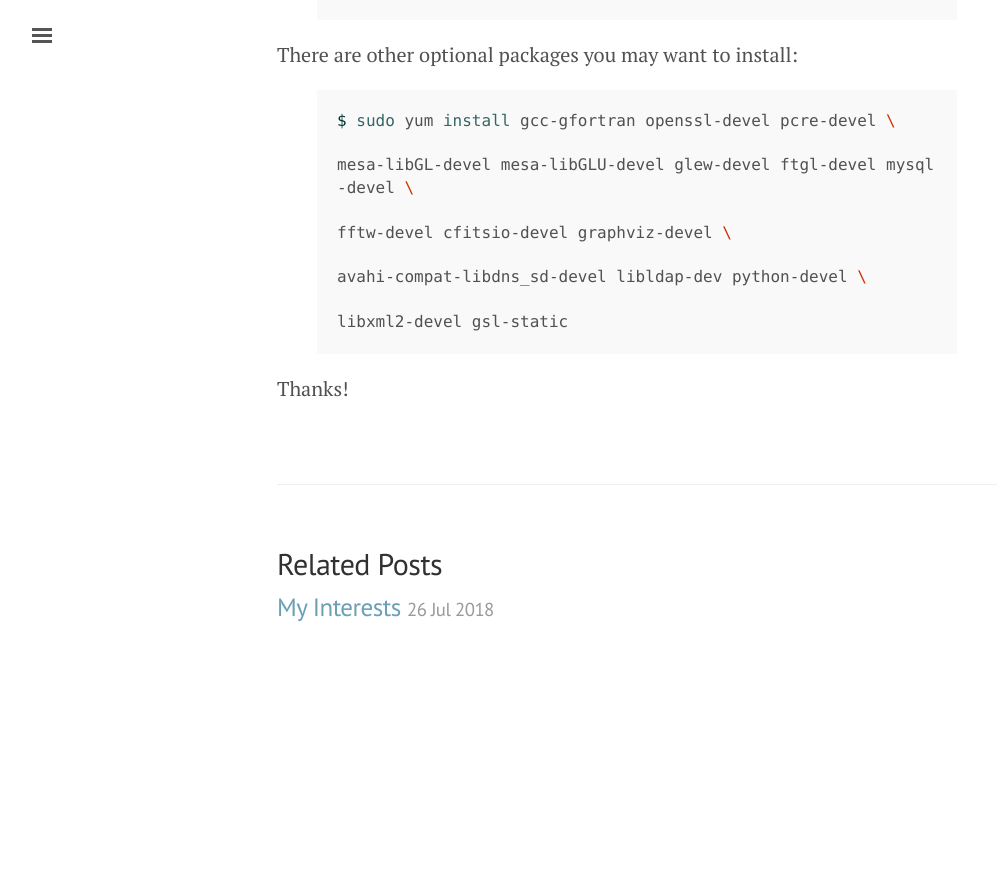
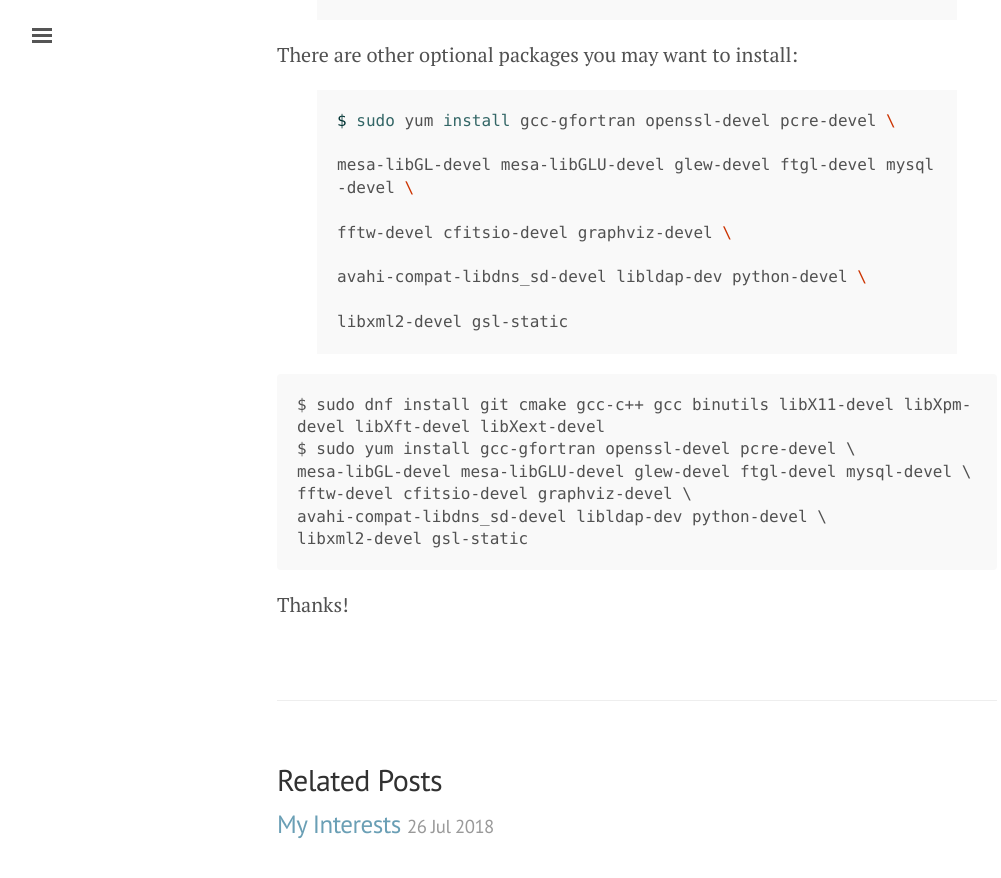
Before and after one commit to tchetry/tchetry.github.io, a Jekyll site: the page built from _posts/2018-07-28-interesting.md, in a window 1280 px wide and 900 px high, scrolled down 1067 px. Shown: the top 878 px of the window, without its empty margins (3-1004 px from the left). Built offline with Jekyll 4.4.1, drawn with Linux system fonts in a browser that asks for light colours; before the commit the page ends 1750 px from its top, so only the background shows below that.

Commit message:
installing ROOT

```diff
--- a/_posts/2018-07-28-interesting.md
+++ b/_posts/2018-07-28-interesting.md
@@ -35,4 +35,14 @@ fftw-devel cfitsio-devel graphviz-devel \
 avahi-compat-libdns_sd-devel libldap-dev python-devel \
 libxml2-devel gsl-static
 {% endhighlight %}
+
+~~~~
+$ sudo dnf install git cmake gcc-c++ gcc binutils libX11-devel libXpm-devel libXft-devel libXext-devel
+$ sudo yum install gcc-gfortran openssl-devel pcre-devel \
+mesa-libGL-devel mesa-libGLU-devel glew-devel ftgl-devel mysql-devel \
+fftw-devel cfitsio-devel graphviz-devel \
+avahi-compat-libdns_sd-devel libldap-dev python-devel \
+libxml2-devel gsl-static
+~~~~
+
 Thanks!
```
